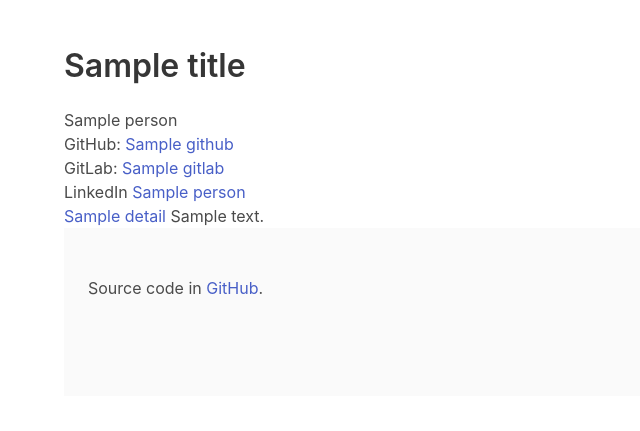
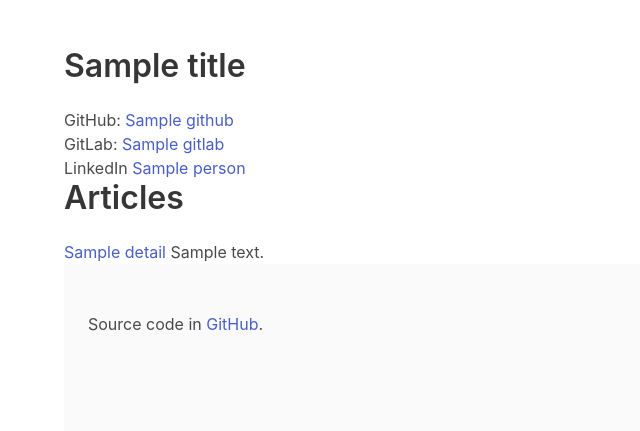
Before and after one commit to OSDC-Code-Maven/osdc-2023-01-public, a Flask app: template templates/person.html in a window 1280 px wide. Shown: the top 431 px of the page, without its empty margins (0-640 px from the left). Run offline with Flask 2, Linux system fonts and the light colour scheme; the template is opened without the code that fills it: most values are stand-ins (such as "Sample title", 1, 10 or a date in 2020); some libraries are stand-ins or nearby versions.

Commit message:
improve person page

```diff
--- a/templates/person.html
+++ b/templates/person.html
@@ -3,7 +3,6 @@
 <h1 class="title">{{title}}</h1>
 
 
-    {{ person['name'] }}<br>
 GitHub: <a href="https://github.com/{{ person['github'] }}">{{ person['github'] }}</a><br>
 {% if person['gitlab'] %}
     GitLab: <a href="https://gitlab.com/{{ person['gitlab'] }}">{{ person['gitlab'] }}</a><br>
@@ -12,6 +11,7 @@
     LinkedIn <a href="https://linkedin.com/in/{{ person['linkedin'] }}">{{ person['name'] }}</a><br>
 {% endif %}
 
+<h2 class="title">Articles</h2>
 {% if person['posts'] %}
   <ul>
   {% for post in person['posts'] %}
```
Lines whose indentation alone changed are shown as unchanged.
